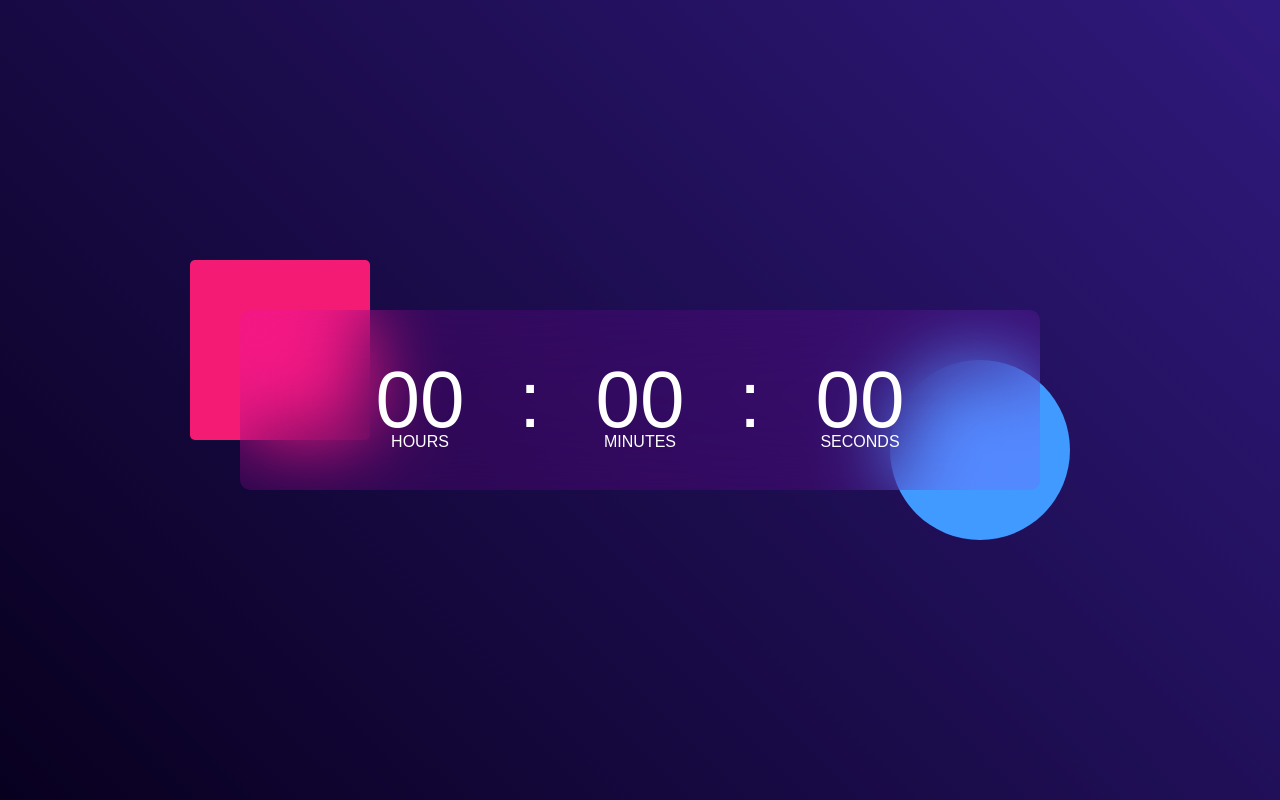
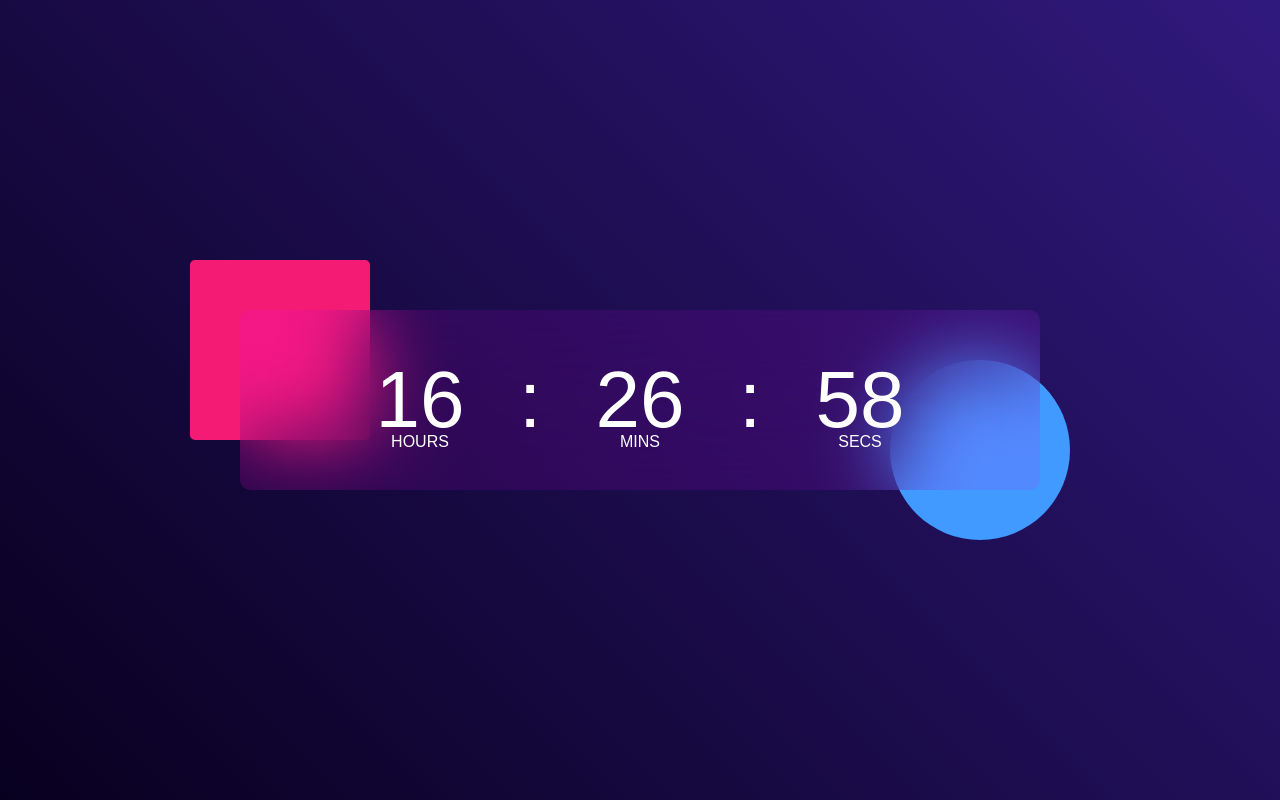
Before and after one commit to Akashkr28/DIGITAL_CLOCK, a plain HTML site: page index.html in a window 1280 px wide. Drawn offline with Linux system fonts and the light colour scheme.

Commit message:
digital-clock-completed

```diff
--- a/index.html
+++ b/index.html
@@ -18,5 +18,18 @@
             </div>
         </div>
     </div>
+    <script>
+        let hrs =document.getElementById("hrs");
+        let min =document.getElementById("min");
+        let sec =document.getElementById("sec");
+
+        setInterval(()=>{
+            let currentTime = new Date();
+
+            hrs.innerHTML = (currentTime.getHours()<10?"0":"") + currentTime.getHours();
+            min.innerHTML = (currentTime.getMinutes()<10?"0":"") + currentTime.getMinutes();
+            sec.innerHTML = (currentTime.getSeconds()<10?"0":"") + currentTime.getSeconds();
+        }, 1000)
+    </script>
 </body>
 </html>
--- a/style.css
+++ b/style.css
@@ -79,9 +79,9 @@
 }
 
 #min::after{
-    content: 'MINUTES';
+    content: 'MINS';
 }
 
 #sec::after{
-    content: 'SECONDS';
+    content: 'SECS';
 }
```
